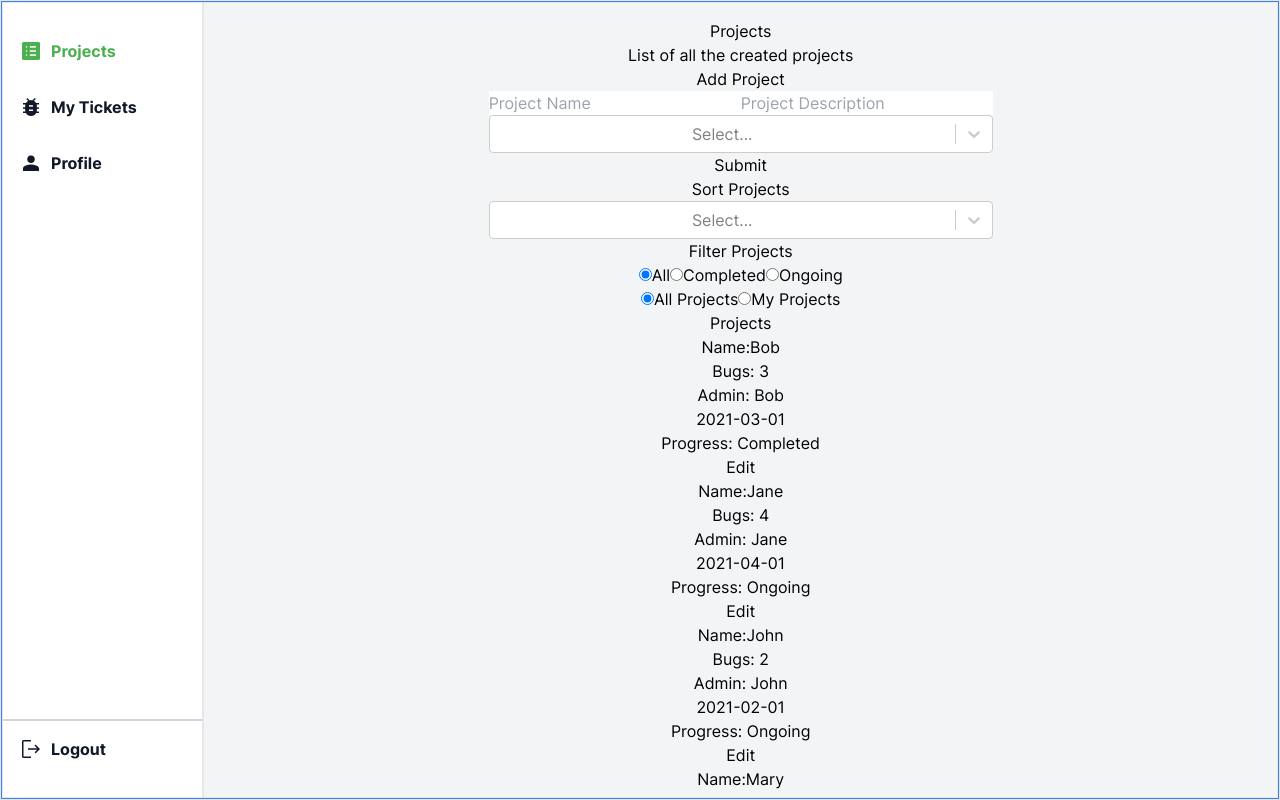
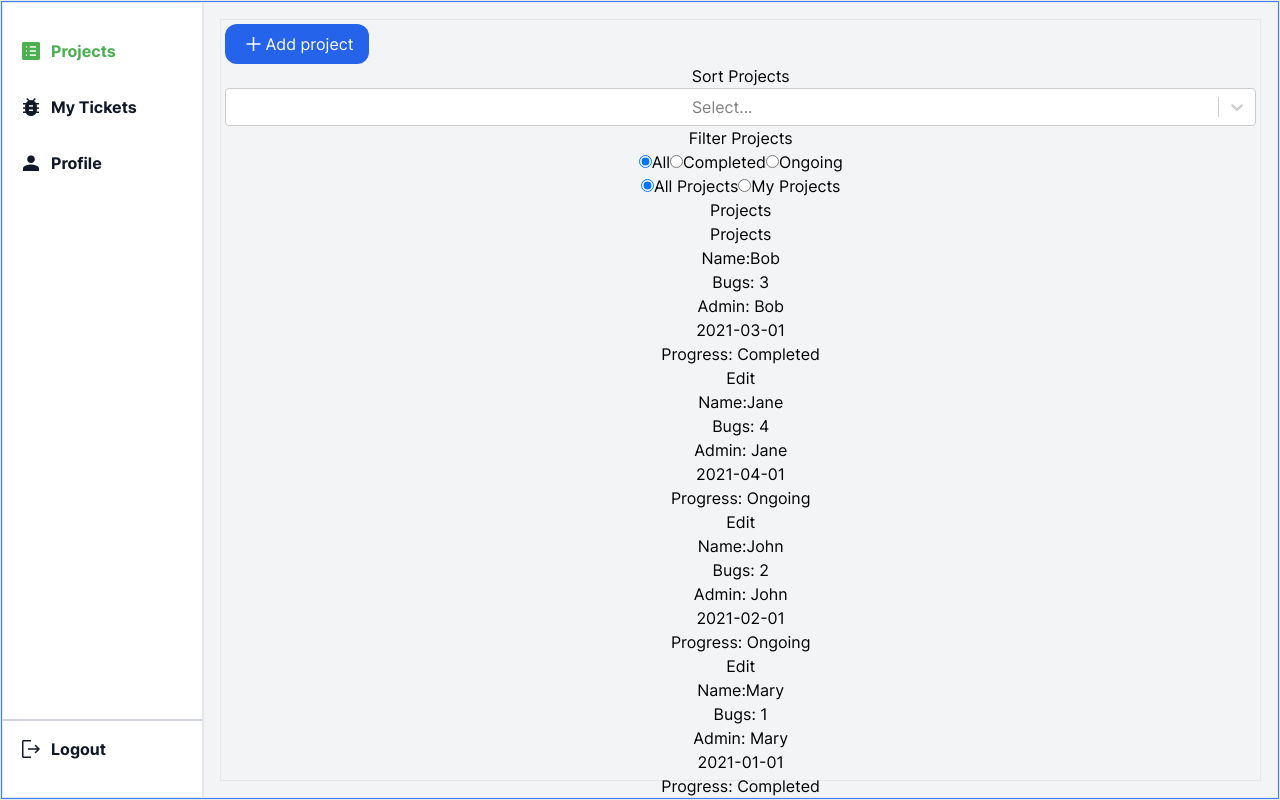
Before and after one commit to Yagi91/Bug-spy, a React (Create React App) app: page /projects in a window 1280 px wide. Built offline with nearby package versions, Linux system fonts and the light colour scheme.

Commit message:
Style Add project componenet

```diff
--- a/src/features/auth/commons.tsx
+++ b/src/features/auth/commons.tsx
@@ -12,6 +12,7 @@ interface Props {
   pattern?: string;
   handleChange?: (event: React.ChangeEvent<HTMLInputElement>) => void;
   extraInfo?: string;
+  containerClass?: string;
 }
 
 export function SimpleInput({
@@ -21,6 +22,7 @@ export function SimpleInput({
   required,
   placeholder,
   label,
+  containerClass,
   extraClass,
   min,
   max,
@@ -29,7 +31,7 @@ export function SimpleInput({
 }: Props): JSX.Element {
   return (
     <>
-      <label>
+      <label className={containerClass}>
         <span className="label">{label}</span>
         <input
           type={type}
@@ -37,8 +39,8 @@ export function SimpleInput({
           onChange={handleChange}
           required={required}
           placeholder={placeholder}
-          min={min}
-          max={max}
+          minLength={min}
+          maxLength={max}
           pattern={pattern}
         />
         {extraInfo && (
--- a/src/features/projects/addProject.tsx
+++ b/src/features/projects/addProject.tsx
@@ -1,40 +1,101 @@
-import React, { useState } from 'react';
-import Select from 'react-select';
-
+import React, { useState } from "react";
+import Select from "react-select";
+import { SimpleInput } from "../auth/commons";
 
 interface Props {
   options?: option[];
   handleSubmit?: (e: React.FormEvent<HTMLFormElement>) => void;
-
 }
 
 interface option {
   value: string;
   label: string;
   isDisabled?: boolean;
-
 }
 
 const dummyOptions: readonly option[] = [
-    { value: "Mary", label: "Mary" }, { value: "John", label: "John" }, { value: "Bob", label: "Bob" }, { value: "Jane", label: "Jane" }, { value: "Joe", label: "Joe" }, { value: "Sally", label: "Sally" }, { value: "Sue", label: "Sue" }, { value: "Tom", label: "Tom" }, { value: "Tim", label: "Tim" }, { value: "Bill", label: "Bill" }, { value: "Jill", label: "Jill" }
+  { value: "Mary", label: "Mary" },
+  { value: "John", label: "John" },
+  { value: "Bob", label: "Bob" },
+  { value: "Jane", label: "Jane" },
+  { value: "Joe", label: "Joe" },
+  { value: "Sally", label: "Sally" },
+  { value: "Sue", label: "Sue" },
+  { value: "Tom", label: "Tom" },
+  { value: "Tim", label: "Tim" },
+  { value: "Bill", label: "Bill" },
+  { value: "Jill", label: "Jill" },
 ];
 
 export default function AddProject({ options, handleSubmit }: Props) {
-
-    const [selectedOptions, setSelectedOptions] = useState<readonly option[] | null>(null);
+  const [selectedOptions, setSelectedOptions] = useState<
+    readonly option[] | null
+  >(null);
 
   // console.log(selectedOptions, new Date().toDateString());
 
-
   return (
-        <div>
-            <h1>Add Project</h1>
-            <form action="" onSubmit={handleSubmit}>
-                <input required name="name" type="text" placeholder="Project Name" />
-                <input required name="description" type="text" placeholder="Project Description" />
-                <Select name='options' required options={dummyOptions} value={selectedOptions} isSearchable={true} isMulti onChange={(option: readonly option[]) => setSelectedOptions(option)} />
-                <button type="submit">Submit</button>
+    <div className="w-fit rounded-xl border border-secondary-300 bg-white px-2 py-4">
+      <h1 className="mb-2 text-left font-bold">New Project</h1>
+      <form action="" onSubmit={handleSubmit} className="flex flex-col gap-8">
+        <fieldset className="flex w-full gap-2">
+          <SimpleInput
+            label="Project Name"
+            name="name"
+            type="text"
+            placeholder="Project Name"
+            max={25}
+            required={true}
+            extraClass="w-full"
+            containerClass="w-1/2"
+          />
+          <SimpleInput
+            label="Description"
+            name="description"
+            type="text"
+            placeholder="Project Description"
+            max={75}
+            required={true}
+            extraClass="w-full"
+            containerClass="w-1/2"
+          />
+        </fieldset>
+        <Select
+          name="options"
+          required
+          options={dummyOptions}
+          value={selectedOptions}
+          isSearchable={true}
+          isMulti
+          placeholder="Select Users..."
+          onChange={(option: readonly option[]) => setSelectedOptions(option)}
+          styles={{
+            control: (baseStyles, state) => ({
+              ...baseStyles,
+              borderRadius: "0.75rem",
+              borderWidth: "2px",
+              textAlign: "left",
+            }),
+            option: (baseStyles, state) => ({
+              ...baseStyles,
+              borderRadius: state.isSelected ? "0.75rem" : "0",
+              textAlign: "left",
+            }),
+          }}
+        />
+        <div className="flex justify-start gap-2">
+          <button type="submit" className="btn-primary">
+            Submit
+          </button>
+          <button
+            type="reset"
+            className="btn-primary flex bg-secondary-500 hover:bg-secondary-600"
+          >
+            <span className="material-symbols-outlined mr-2">close</span>
+            <span>Close</span>
+          </button>
+        </div>
       </form>
     </div>
-    )
+  );
 }
--- a/src/features/projects/projects.tsx
+++ b/src/features/projects/projects.tsx
@@ -22,6 +22,8 @@ const sortOptions = ["Name", "Most bugs", "Newest", "Admin"].map((val) => ({
 }));
 
 export default function Projects(): JSX.Element {
+  const [showAddProject, setShowAddProject] = React.useState(false);
+
   const user = useAppSelector((state) => state.auth.userInfo.name);
 
   const userEmail = useAppSelector((state) => state.auth.userInfo.email);
@@ -80,29 +82,40 @@ export default function Projects(): JSX.Element {
     const name = formData.get("name") as string;
     const description = formData.get("description") as string;
     const selectedMembers = formData.getAll("options") as string[];
-        const admin = userEmail as string || "admin";
+    const admin = (userEmail as string) || "admin";
     formData.append("admin", admin);
     const newProject = { name, description, selectedMembers, admin };
     dispatch(addNewProject(newProject));
     console.log(newProject);
-    }
+  };
+
+  const handleShowAddProject = () => {
+    setShowAddProject(!showAddProject);
+  };
 
   return (
-        <section>
-            <header>
-                <h1>Projects</h1>
-                <p>List of all the created projects</p>
-            </header>
+    <section className="w-full border p-1">
+      <header></header>
       <div>
-                <AddProject handleSubmit={handleAddProjects} />
+        <button
+          className="btn-primary flex font-normal"
+          onClick={handleShowAddProject}
+        >
+          <span className="material-symbols-outlined">add</span>
+          <span>Add project</span>
+        </button>
+        {showAddProject && <AddProject handleSubmit={handleAddProjects} />}
+        {/* <AddProject handleSubmit={handleAddProjects} /> */}
         <div>
           <p>Sort Projects</p>
           <Select
             options={sortOptions}
             onChange={(option: { value: string; label: string } | null) =>
-                            dispatch(sortProjects(
+              dispatch(
+                sortProjects(
                   option ? (option.value as ProjectState["sort"]) : "Admin"
-                            ))
+                )
+              )
             }
             isSearchable={false}
           />
@@ -154,6 +167,7 @@ export default function Projects(): JSX.Element {
             })}
           </div>
         </div>
+        <h1>Projects</h1>
         <ListProjects projects={sortedProjects} />
       </div>
     </section>
```
Lines whose indentation alone changed are shown as unchanged.
